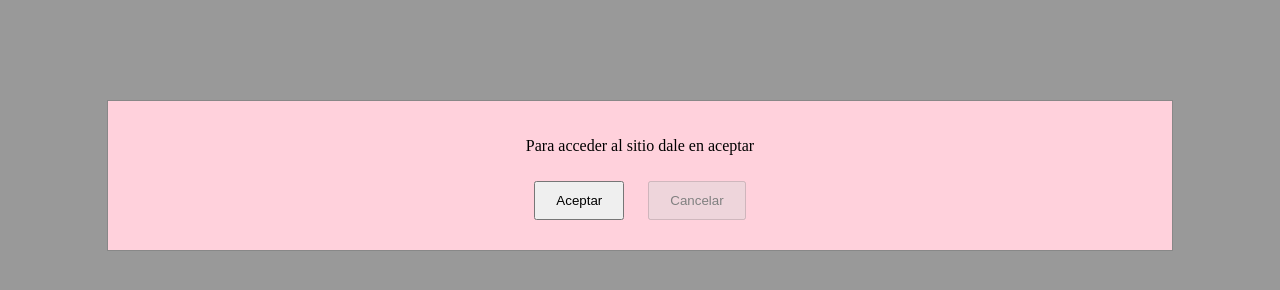
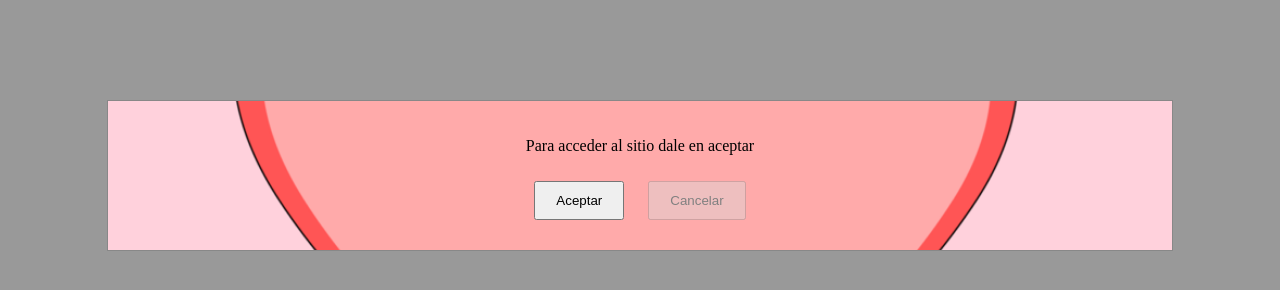
Before and after one commit to migueeeel222/MandariniMandariniSanValentin, a plain HTML site: page index.html in a window 1280 px wide. Drawn offline with Linux system fonts and the light colour scheme.

Commit message:
Update index.html

```diff
--- a/index.html
+++ b/index.html
@@ -18,14 +18,13 @@
             background-color: rgba(0,0,0,0.4);
         }
         .modal-content {
-            background-color: #fefefe;
+            background-color: #FFD1DC;
             margin: auto;
             padding: 20px;
             border: 1px solid #888;
             width: 80%;
             text-align: center;
-            background-color: #FFD1DC;
-            background-image: heart.png;
+            background-image: url('heart.png');
             background-repeat: no-repeat;
             background-position: center;
             background-size: cover;
```
